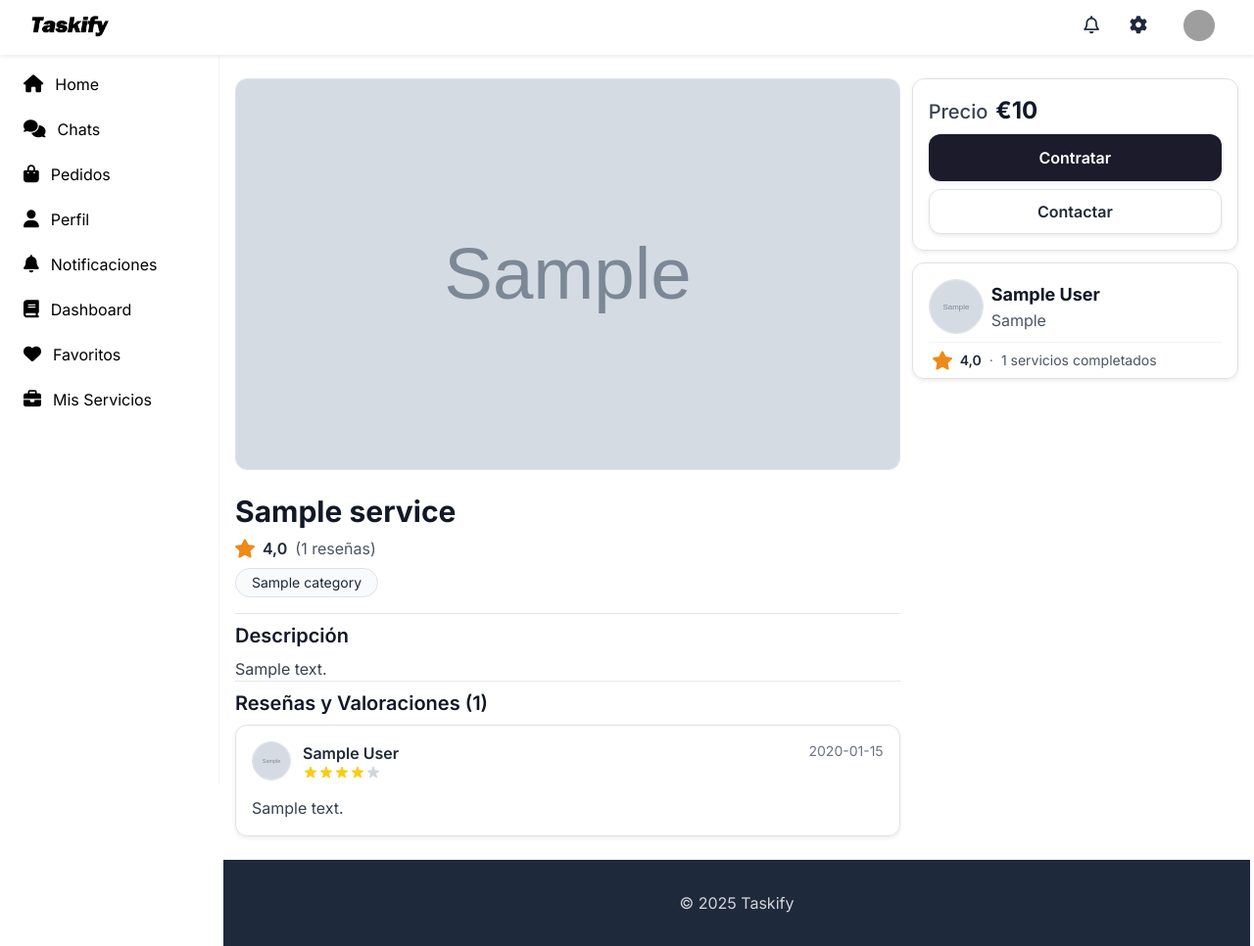
After one commit to Taskify-udl/taskify-web, a Django app: page /service/1/ in a window 1280 px wide. The commit adds this page. Shown: the whole page at 98% size. Run offline with Django 5.2, Linux system fonts and the light colour scheme; tables that the repository leaves empty hold one stand-in row (values such as "Sample post"); grey boxes marked "Sample" are stand-in pictures; some libraries are stand-ins or nearby versions; grey boxes are pictures that could not be loaded.

Commit message:
feat: created service detailed view

```diff
--- a/taskify/urls.py
+++ b/taskify/urls.py
@@ -24,6 +24,9 @@ urlpatterns = [
     path("my_services/", views.my_services, name='my_services'),
     path('my_services/delete/<int:service_id>/', views.delete_service, name='delete_service'),
 
+    path("service/<int:service_id>/", views.service_detail, name="service_detail"),
+    path("service/<int:service_id>/contact/", views.start_chat, name="start_chat"),
+
     path("my_orders/", views.my_orders, name='my_orders'),
     path("favourites/", views.favourites, name='favourites'),
 
--- a/taskify_app/templates/public_profile.html
+++ b/taskify_app/templates/public_profile.html
@@ -6,7 +6,7 @@
 <link href="https://cdn.jsdelivr.net/npm/swiper@11/swiper-bundle.min.css" rel="stylesheet" />
 <script src="https://cdn.jsdelivr.net/npm/swiper@11/swiper-bundle.min.js"></script>
 
-<div class="w-[1024px] mx-auto py-8 space-y-6">
+<div class="w-[1024px] mx-auto py-4 space-y-6">
 
   <div class="bg-white border border-gray-200 rounded-xl shadow-sm p-3 my-4">
     <div class="flex items-center gap-4">
--- /dev/null
+++ b/taskify_app/templates/service_detail.html
@@ -0,0 +1,195 @@
+{% extends 'base.html' %}
+{% load static %}
+
+{% block content %}
+<link href="https://fonts.googleapis.com/css2?family=Inter:wght@400;500;600;700&display=swap" rel="stylesheet">
+<link href="https://cdn.jsdelivr.net/npm/swiper@11/swiper-bundle.min.css" rel="stylesheet" />
+<script src="https://cdn.jsdelivr.net/npm/swiper@11/swiper-bundle.min.js"></script>
+
+<div class="w-[1024px] mx-auto py-4 space-y-6">
+  <div class="grid grid-cols-1 md:grid-cols-3 gap-3">
+
+    <!-- Columna Principal (Contenido) -->
+    <div class="md:col-span-2">
+
+      <!-- 1. Carrusel de Imágenes -->
+      <div class="h-[400px] w-full relative rounded-xl overflow-hidden border border-gray-200 group">
+        <div class="swiper service-swiper h-full"
+             style="--swiper-navigation-color: #ffffff;
+                    --swiper-navigation-size: 32px;
+                    filter: drop-shadow(0 0 3px rgba(0,0,0,0.7));">
+
+          <div class="swiper-wrapper">
+            {% for img in service.images.all %}
+            <div class="swiper-slide h-full bg-cover bg-center" style="background-image: url('{{ img.image.url }}');">
+            </div>
+            {% empty %}
+            <div class="swiper-slide h-full bg-cover bg-center flex items-center justify-center bg-gray-100">
+              <span class="text-gray-500">Sin imagen</span>
+            </div>
+            {% endfor %}
+          </div>
+          {% if service.images.count > 1 %}
+          <div class="swiper-button-prev opacity-0 group-hover:opacity-100 transition-opacity duration-300 !left-2"></div>
+          <div class="swiper-button-next opacity-0 group-hover:opacity-100 transition-opacity duration-300 !right-2"></div>
+          {% endif %}
+        </div>
+      </div>
+
+      <!-- 2. Título y Stats -->
+      <div class="flex flex-col">
+        <span class="text-3xl font-bold text-gray-900 mt-4">{{ service.name }}</span>
+        <div class="flex items-center gap-2 mt-2 text-gray-700">
+          <svg version="1.1" id="Capa_1" xmlns="http://www.w3.org/2000/svg" xmlns:xlink="http://www.w3.org/1999/xlink" x="0px" y="0px" viewBox="0 0 47.94 47.94" style="enable-background:new 0 0 47.94 47.94;" xml:space="preserve" class="!h-[20px] !w-[20px]">
+            <path style="fill:#ED8A19;" d="M26.285,2.486l5.407,10.956c0.376,0.762,1.103,1.29,1.944,1.412l12.091,1.757
+                c2.118,0.308,2.963,2.91,1.431,4.403l-8.749,8.528c-0.608,0.593-0.886,1.448-0.742,2.285l2.065,12.042
+                c0.362,2.109-1.852,3.717-3.746,2.722l-10.814-5.685c-0.752-0.395-1.651-0.395-2.403,0l-10.814,5.685
+                c-1.894,0.996-4.108-0.613-3.746-2.722l2.065-12.042c0.144-0.837-0.134-1.692-0.742-2.285l-8.749-8.528
+                c-1.532-1.494-0.687-4.096,1.431-4.403l12.091-1.757c0.841-0.122,1.568-0.65,1.944-1.412l5.407-10.956
+                C22.602,0.567,25.338,0.567,26.285,2.486z"></path>
+          </svg>
+          <span class="font-semibold text-gray-800">{{ average_rating|floatformat:1 }}</span>
+          <span class="text-gray-600">({{ reviews_count }} reseñas)</span>
+        </div>
+      </div>
+
+      <!-- 3. Categorías -->
+      <div class="flex flex-row flex-wrap gap-2 mt-2 mb-3">
+        {% for category in service.categories.all %}
+          <span class="text-sm px-3 py-1 border border-gray-300 bg-gray-50 rounded-full">
+            {{ category.name }}
+          </span>
+            {% empty %}
+          <span class="text-sm px-3 py-1 border border-gray-300 bg-gray-100 rounded-full">
+            Sin categoría
+          </span>
+        {% endfor %}
+      </div>
+
+      <!-- 4. Descripción -->
+      <div class="flex flex-col border-t border-gray-200 mt-2">
+        <span class="text-xl font-semibold text-gray-900 my-2">Descripción</span>
+        <p class="text-gray-700">
+          {{ service.description|default:"No hay descripción disponible."|linebreaksbr }}
+        </p>
+      </div>
+
+      <!-- 6. Reseñas y Valoraciones -->
+      <div class="flex flex-col border-t border-gray-200">
+        <span class="text-xl font-semibold text-gray-900 my-2">Reseñas y Valoraciones ({{ reviews_count }})</span>
+        <div class="flex flex-col gap-2">
+          {% for review in reviews %}
+          <div class="border shadow-sm p-3 rounded-xl">
+            <div class="flex justify-between mb-3">
+              <div class="flex items-center gap-3">
+                <img class="w-10 h-10 border rounded-full object-cover"
+                     src="{{ review.user.profile.avatar_url }}"
+                     alt="Avatar de {{ review.user.username }}">
+                <div>
+                  <span class="font-semibold text-gray-800">{{ review.user.get_full_name|default:review.user.username }}</span>
+                  <div class="flex items-center">
+                    {% for i in "12345" %}
+                      <svg class="w-4 h-4 {% if forloop.counter <= review.rating %}text-yellow-400{% else %}text-gray-300{% endif %}" xmlns="http://www.w3.org/2000/svg" viewBox="0 0 20 20" fill="currentColor">
+                        <path d="M9.049 2.927c.3-.921 1.603-.921 1.902 0l1.07 3.292a1 1 0 0 0 .95.69h3.462c.969 0 1.371 1.24.588 1.81l-2.8 2.034a1 1 0 0 0-.364 1.118l1.07 3.292c.3.921-.755 1.688-1.54 1.118l-2.8-2.034a1 1 0 0 0-1.175 0l-2.8 2.034c-.784.57-1.838-.197-1.539-1.118l1.07-3.292a1 1 0 0 0-.364-1.118L2.98 8.72c-.783-.57-.38-1.81.588-1.81h3.461a1 1 0 0 0 .951-.69l1.07-3.292Z" />
+                      </svg>
+                    {% endfor %}
+                  </div>
+                </div>
+              </div>
+              <span class="text-sm text-gray-500">{{ review.created_at|date:"Y-m-d" }}</span>
+            </div>
+            <p class="m-0 text-gray-700">
+              {{ review.comment|default:"(Sin comentario)" }}
+            </p>
+          </div>
+          {% empty %}
+            <div class="text-left py-6 text-gray-500">
+              <p>Este servicio aún no ha recibido ninguna review.</p>
+            </div>
+          {% endfor %}
+        </div>
+      </div>
+
+    </div>
+
+    <!-- Columna Lateral (Sidebar) -->
+    <div class="md:col-span-1 flex flex-col gap-3">
+
+      <!-- 1. Caja de Precios y Botones -->
+      <div class="border rounded-xl shadow-sm p-3">
+        <div class="flex items-baseline gap-2">
+          <span class="text-xl font-medium text-gray-700">Precio</span>
+          <span class="text-2xl font-bold text-gray-900">€{{ service.price|floatformat:0 }}</span>
+        </div>
+        <div class="w-full !py-3 !px-5 flex items-center justify-center bg-[#1c1b2b] text-white font-semibold rounded-xl hover:bg-opacity-90 transition-all shadow-sm disabled:opacity-50 my-2 hover:cursor-pointer">
+          Contratar
+        </div>
+
+        {% if request.user == service.provider %}
+          <a href="{% url 'my_services' %}" class="block w-full text-center !py-2.5 !px-5 bg-white text-gray-800 font-semibold border border-gray-300 rounded-xl hover:bg-gray-50 transition-all shadow-sm">
+            Editar mi servicio
+          </a>
+        {% elif request.user.is_authenticated %}
+          <a href="{% url 'start_chat' service.id %}" class="block w-full text-center !py-2.5 !px-5 bg-white text-gray-800 font-semibold border border-gray-300 rounded-xl hover:bg-gray-50 transition-all shadow-sm">
+            Contactar
+          </a>
+        {% else %}
+           <a href="{% url 'login' %}?next={{ request.path }}" class="block w-full text-center !py-2.5 !px-5 bg-white text-gray-800 font-semibold border border-gray-300 rounded-xl hover:bg-gray-50 transition-all shadow-sm">
+            Contactar
+          </a>
+        {% endif %}
+      </div>
+
+      <!-- 2. Caja de Proveedor (en escritorio) -->
+      <div class="md:block border rounded-xl shadow-sm p-3 !pb-2">
+        <a href="{% url 'public_profile' service.provider.username %}" class="block rounded-lg hover:bg-gray-50 transition-colors">
+          <div class="flex flex-row items-center gap-2">
+            <img class="w-14 h-14 rounded-full object-cover border"
+                 src="{{ service.provider.profile.avatar_url }}"
+                 alt="Avatar de {{ service.provider.username }}">
+            <div>
+              <span class="text-lg font-bold text-gray-900">{{ service.provider.get_full_name|default:service.provider.username }}</span>
+              <p class="text-md text-gray-600 m-0">{{ service.provider.profile.profession|default:"Profesional" }}</p>
+            </div>
+          </div>
+        </a>
+        <!-- Stats opcionales del proveedor -->
+        <div class="border-t border-gray-100 mt-2 pt-2 text-sm text-gray-600">
+          <div class="flex items-center gap-2 ml-1 ">
+            <svg version="1.1" id="Capa_1" xmlns="http://www.w3.org/2000/svg" xmlns:xlink="http://www.w3.org/1999/xlink" x="0px" y="0px" viewBox="0 0 47.94 47.94" style="enable-background:new 0 0 47.94 47.94;" xml:space="preserve" class="!h-[20px] !w-[20px]">
+              <path style="fill:#ED8A19;" d="M26.285,2.486l5.407,10.956c0.376,0.762,1.103,1.29,1.944,1.412l12.091,1.757
+                  c2.118,0.308,2.963,2.91,1.431,4.403l-8.749,8.528c-0.608,0.593-0.886,1.448-0.742,2.285l2.065,12.042
+                  c0.362,2.109-1.852,3.717-3.746,2.722l-10.814-5.685c-0.752-0.395-1.651-0.395-2.403,0l-10.814,5.685
+                  c-1.894,0.996-4.108-0.613-3.746-2.722l2.065-12.042c0.144-0.837-0.134-1.692-0.742-2.285l-8.749-8.528
+                  c-1.532-1.494-0.687-4.096,1.431-4.403l12.091-1.757c0.841-0.122,1.568-0.65,1.944-1.412l5.407-10.956
+                  C22.602,0.567,25.338,0.567,26.285,2.486z"></path>
+            </svg>
+            <span class="font-semibold text-gray-800">{{ provider_avg_rating|floatformat:1 }}</span>
+            <span class="text-gray-500">·</span>
+            <span class="text-gray-600">{{ provider_reviews_count }} servicios completados</span>
+          </div>
+        </div>
+      </div>
+
+    </div>
+
+  </div>
+</div>
+
+<script>
+  document.addEventListener('DOMContentLoaded', function() {
+    // Inicializar Swiper
+    new Swiper('.service-swiper', {
+      navigation: {
+        nextEl: '.swiper-button-next',
+        prevEl: '.swiper-button-prev',
+      },
+      loop: true,
+      autoplay: {
+        delay: 5000,
+        disableOnInteraction: false,
+      },
+    });
+  });
+</script>
+{% endblock %}
--- a/taskify_app/views.py
+++ b/taskify_app/views.py
@@ -5,7 +5,7 @@ from django.contrib.auth import authenticate, login
 from django.contrib import messages
 from django.core.paginator import Paginator
 from django.http import JsonResponse
-from django.db.models import Count, Avg
+from django.db.models import Count, Avg, Q
 from django.core.mail import send_mail
 from django.views.decorators.csrf import csrf_exempt
 from django.utils import timezone
@@ -603,3 +603,74 @@ def public_profile(request, username):
     }
 
     return render(request, 'public_profile.html', context)
+
+
+def service_detail(request, service_id):
+    """
+    Muestra la página de detalle de un servicio.
+    """
+    service = get_object_or_404(
+        Service.objects.select_related('provider', 'provider__profile')
+        .prefetch_related('images', 'categories'),
+        id=service_id
+    )
+
+    # Obtener reviews y estadísticas
+    reviews = Review.objects.filter(service=service).select_related('user', 'user__profile').order_by('-created_at')
+
+    stats = reviews.aggregate(
+        average_rating=Avg('rating'),
+        reviews_count=Count('id')
+    )
+
+    average_rating = stats.get('average_rating') or 0
+    reviews_count = stats.get('reviews_count') or 0
+
+    # Obtener estadísticas GLOBALES del proveedor
+    provider = service.provider
+    provider_reviews = Review.objects.filter(service__provider=provider)
+    provider_stats = provider_reviews.aggregate(
+        total_avg_rating=Avg('rating'),
+        total_reviews_count=Count('id')
+    )
+    provider_avg_rating = provider_stats.get('total_avg_rating') or 0
+    provider_reviews_count = provider_stats.get('total_reviews_count') or 0
+
+    context = {
+        'service': service,
+        'reviews': reviews,
+        'average_rating': average_rating,
+        'reviews_count': reviews_count,
+        'provider_avg_rating': provider_avg_rating,
+        'provider_reviews_count': provider_reviews_count,
+    }
+    return render(request, 'service_detail.html', context)
+
+@login_required
+def start_chat(request, service_id):
+    """
+    Busca o crea una conversación con el proveedor de un servicio
+    y redirige a la sala de chat.
+    """
+    service = get_object_or_404(Service, id=service_id)
+    provider = service.provider
+    user = request.user
+
+    # No puedes chatear contigo mismo
+    if provider == user:
+        messages.error(request, "No puedes contactar contigo mismo.")
+        return redirect('service_detail', service_id=service.id)
+
+    # Buscar conversación existente entre los dos participantes
+    # Usamos Q para buscar participantes en cualquier orden
+    conversation = Conversation.objects.filter(participants=user).filter(participants=provider).first()
+
+    if conversation:
+        # Ya existe una conversación, redirigir a ella
+        return redirect('chat_detail', conversation_id=conversation.id)
+    else:
+        # Crear una nueva conversación
+        new_convo = Conversation.objects.create()
+        new_convo.participants.add(user, provider)
+        new_convo.save()
+        return redirect('chat_detail', conversation_id=new_convo.id)
```
